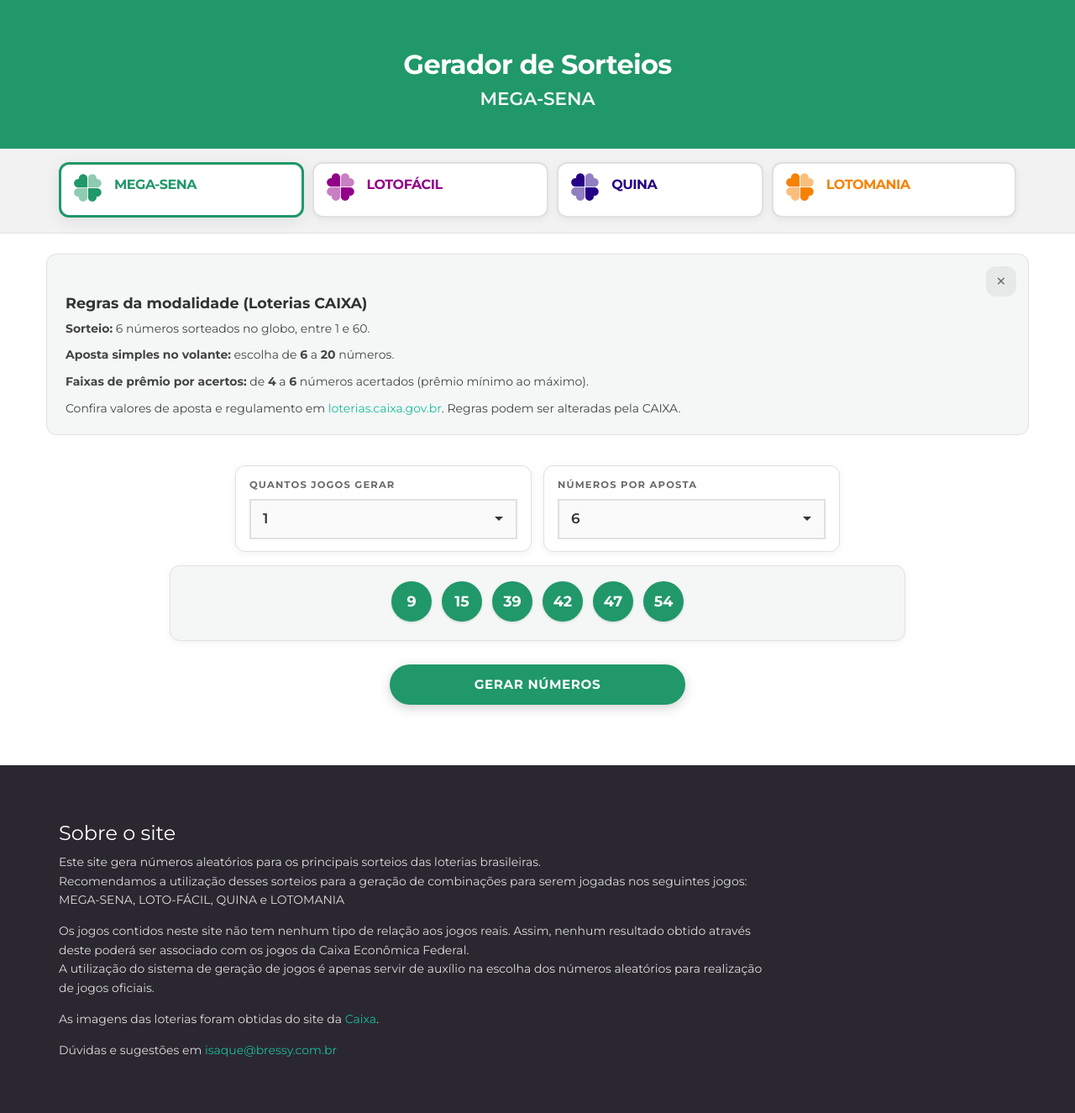
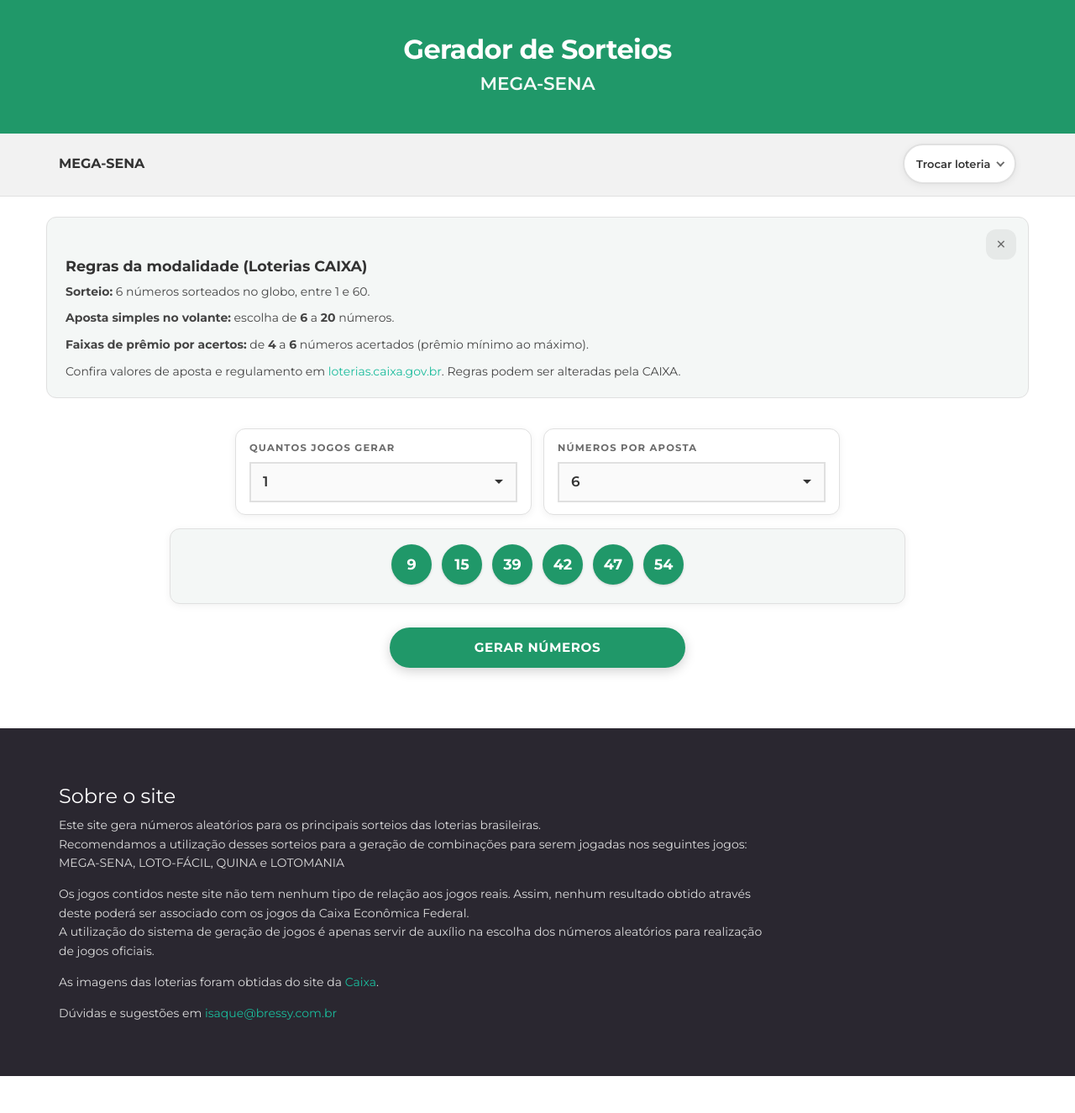
Before and after one commit to isaquebressy/isaquebressy.github.io, a Jekyll site: the page mega/index.html, which Jekyll copies as it is, in a window 1280 px wide. Shown: the whole page at 84% size. Built offline with Jekyll 4.4.1, drawn with Linux system fonts in a browser that asks for light colours; after the commit the page ends 1281 px from its top, so only the background shows below that.

Commit message:
Enhance PWA standalone support: sticky header with safe areas, compact lottery dropdown, haptic feedback and dynamic theme color

```diff
--- a/mega/index.html
+++ b/mega/index.html
@@ -3,12 +3,12 @@
 	<head>
 		<meta charset="utf-8">
 		<meta http-equiv="X-UA-Compatible" content="IE=edge">
-		<meta name="viewport" content="width=device-width, initial-scale=1">
+		<meta name="viewport" content="width=device-width, initial-scale=1, maximum-scale=1, user-scalable=no, viewport-fit=cover">
 		<meta name="description" content="Super Mega - Sistema de greação de números aleatórios para sorteios das principais loterias brasileiras: Mega-sena, Lotofácil, Quina e Lotomania." />
-		<meta name="theme-color" content="#1abc9c" />
+		<meta id="mega-theme-color" name="theme-color" content="#1abc9c" />
 		<meta name="apple-mobile-web-app-capable" content="yes" />
 		<meta name="apple-mobile-web-app-title" content="Super Mega" />
-		<meta name="apple-mobile-web-app-status-bar-style" content="default" />
+		<meta name="apple-mobile-web-app-status-bar-style" content="black-translucent" />
 		<link rel="manifest" href="manifest.json" />
 		<link rel="icon" type="image/png" sizes="192x192" href="img/pwa/icon-192.png" />
 		<link rel="apple-touch-icon" href="img/pwa/icon-192.png" />
@@ -20,12 +20,13 @@
 		<title>Super Mega - Gerador de números para sorteios da MEGA-SENA, LOTOFÁCIL, QUINA e LOTOMANIA</title>
 	</head>
 	<body ng-app="myApp" ng-controller="sorteioCtrl"
-		ng-class="{'mega-body--pwa-banner': pwaBannerChromium || pwaBannerIos}">
+		ng-class="{'mega-body--pwa-banner': pwaBannerChromium || pwaBannerIos, 'mega-body--standalone': megaBodyStandalone}">
 
 		<p class="container text-center mega-loading" ng-show="carregando">Carregando jogos…</p>
 		<p class="container alert alert-danger mega-erro" ng-show="erroJogos" ng-bind="erroJogos"></p>
 
 		<div ng-show="!carregando && !erroJogos">
+		<div class="mega-app-top">
 		<div class="jumbotron white header" style="background-color:{{cor}}">
 			<div class="container">
 				<h1 class="text-center">Gerador de Sorteios</h1>
@@ -35,6 +36,17 @@
 
 		<nav class="mega-nav-loterias" aria-label="Escolha da loteria">
 			<div class="container">
+				<div class="mega-loterias-compact">
+					<span class="mega-loterias-atual nome-loteria" ng-class="jogoAtual.classeCss" ng-bind="jogoNomeMenu"></span>
+					<button type="button" class="mega-loterias-toggle"
+						ng-click="toggleMenuLoterias()"
+						ng-attr-aria-expanded="{{ menuLoteriasAberto ? 'true' : 'false' }}"
+						aria-controls="mega-loterias-panel">
+						<span class="mega-loterias-toggle-label">Trocar loteria</span>
+						<span class="mega-loterias-toggle-chevron" ng-class="{'is-open': menuLoteriasAberto}" aria-hidden="true"></span>
+					</button>
+				</div>
+				<div id="mega-loterias-panel" class="mega-loterias-panel" ng-show="menuLoteriasAberto">
 					<div class="mega-loteria-list">
 						<button type="button" class="mega-loteria-btn"
 							ng-repeat="j in jogos track by j.id"
@@ -46,7 +58,9 @@
 						</button>
 					</div>
 				</div>
+			</div>
 		</nav>
+		</div>
 
 		<div class="container regras-jogo" ng-show="regrasVisivel">
 			<div class="well regras-jogo-well">
@@ -88,13 +102,21 @@
 			<div class="row row-button">
 				<div class="col-sm-3 col-md-4"></div>
 				<div class="col-sm-6 col-md-4">
-					<button type="button" ng-click="sortearAtual()" class="btn btn-lg btn-block text-uppercase mega-btn-gerar" ng-style="{ 'background-color': cor, 'color': '#fff' }">Gerar números</button>
+					<button type="button" ng-click="gerarComFeedback()" class="btn btn-lg btn-block text-uppercase mega-btn-gerar" ng-style="{ 'background-color': cor, 'color': '#fff' }">Gerar números</button>
 				</div>
 				<div class="col-sm-3 col-md-4"></div>
 			</div>
 		</div>
 		<div class="jumbotron footer white">
-			<div class="container">
+			<div class="mega-footer-standalone-bar" ng-if="megaBodyStandalone">
+				<button type="button" class="mega-footer-sobre-toggle"
+					ng-click="footerSobreAberto = !footerSobreAberto"
+					ng-attr-aria-expanded="{{ footerSobreAberto ? 'true' : 'false' }}"
+					aria-controls="mega-footer-sobre-conteudo">
+					Sobre o site
+				</button>
+			</div>
+			<div id="mega-footer-sobre-conteudo" class="container" ng-hide="megaBodyStandalone && !footerSobreAberto">
 				<div class="row">
 					<div class="col-md-9">
 						<h3>Sobre o site</h3>
@@ -155,6 +177,13 @@
 			var LS_PWA_DISMISS = 'mega-pwa-install-dismissed';
 			var PWA_DISMISS_COOLDOWN_MS = 14 * 24 * 60 * 60 * 1000;
 
+			function megaSetThemeColor(hex) {
+				var meta = document.getElementById('mega-theme-color');
+				if (meta && hex) {
+					meta.setAttribute('content', hex);
+				}
+			}
+
 			var app = angular.module('myApp', []);
 			app.run(['$rootScope', '$window', '$timeout', function($rootScope, $window, $timeout) {
 				var deferredInstallPrompt = null;
--- a/mega/style.css
+++ b/mega/style.css
@@ -26,6 +26,7 @@
 
 html {
 	font-size: 100%;
+	overscroll-behavior-y: contain;
 }
 
 body {
@@ -36,6 +37,11 @@
 	background: var(--mega-bg);
 	-webkit-font-smoothing: antialiased;
 	margin: 0;
+	touch-action: manipulation;
+}
+
+body.mega-body--standalone {
+	overscroll-behavior-y: none;
 }
 
 body.mega-body--pwa-banner {
@@ -98,11 +104,104 @@
 	color: #fff;
 }
 
+/* ——— Topo fixo (app) ——— */
+.mega-app-top {
+	position: sticky;
+	top: 0;
+	z-index: 1020;
+}
+
+.mega-app-top .header.jumbotron {
+	padding-top: calc(30px + env(safe-area-inset-top, 0px));
+	margin-bottom: 0;
+}
+
 /* ——— Navegação de loterias ——— */
 .mega-nav-loterias {
 	background: var(--mega-bg-soft);
-	padding: 16px 0 18px;
+	padding: 12px 0 14px;
 	border-bottom: 1px solid var(--mega-border);
+}
+
+.mega-loterias-compact {
+	display: flex;
+	align-items: center;
+	justify-content: space-between;
+	gap: 12px;
+	flex-wrap: wrap;
+}
+
+.mega-loterias-atual {
+	flex: 1 1 auto;
+	min-width: 0;
+	margin: 0;
+	font-weight: 700;
+	font-size: 1rem;
+	line-height: 1.3;
+}
+
+.mega-loterias-toggle {
+	display: inline-flex;
+	align-items: center;
+	gap: 8px;
+	min-height: var(--mega-touch-min);
+	padding: 8px 14px;
+	margin: 0;
+	border: 2px solid var(--mega-border);
+	border-radius: var(--mega-radius-pill);
+	background: #fff;
+	box-shadow: var(--mega-shadow);
+	font-family: 'Montserrat', sans-serif;
+	font-size: 0.8125rem;
+	font-weight: 600;
+	color: var(--mega-text);
+	cursor: pointer;
+	-webkit-tap-highlight-color: transparent;
+	transition: border-color 0.2s ease, box-shadow 0.2s ease;
+}
+
+.mega-loterias-toggle:hover,
+.mega-loterias-toggle:focus {
+	box-shadow: var(--mega-shadow-hover);
+	outline: none;
+}
+
+.mega-loterias-toggle:focus-visible {
+	outline: 2px solid var(--mega-accent);
+	outline-offset: 2px;
+}
+
+.mega-loterias-toggle-chevron {
+	display: inline-block;
+	width: 0.5em;
+	height: 0.5em;
+	border-right: 2px solid var(--mega-muted);
+	border-bottom: 2px solid var(--mega-muted);
+	transform: rotate(45deg);
+	margin-top: -0.25em;
+	transition: transform 0.2s ease;
+}
+
+.mega-loterias-toggle-chevron.is-open {
+	transform: rotate(-135deg);
+	margin-top: 0.15em;
+}
+
+.mega-loterias-panel {
+	padding-top: 14px;
+	margin-top: 4px;
+	border-top: 1px solid var(--mega-border);
+}
+
+@media (prefers-reduced-motion: reduce) {
+	body.mega-body--pwa-banner {
+		transition: none;
+	}
+
+	.mega-loterias-toggle,
+	.mega-loterias-toggle-chevron {
+		transition: none;
+	}
 }
 
 .mega-loteria-list {
@@ -535,6 +634,42 @@
 	padding: 0;
 }
 
+.mega-footer-standalone-bar {
+	padding: 10px 15px;
+	text-align: center;
+	border-bottom: 1px solid rgba(255, 255, 255, 0.08);
+}
+
+.mega-footer-sobre-toggle {
+	min-height: var(--mega-touch-min);
+	padding: 10px 20px;
+	margin: 0;
+	border: 1px solid rgba(255, 255, 255, 0.35);
+	border-radius: var(--mega-radius-pill);
+	background: transparent;
+	color: #fff;
+	font-family: 'Montserrat', sans-serif;
+	font-size: 0.875rem;
+	font-weight: 600;
+	cursor: pointer;
+	-webkit-tap-highlight-color: transparent;
+}
+
+.mega-footer-sobre-toggle:hover,
+.mega-footer-sobre-toggle:focus {
+	background: rgba(255, 255, 255, 0.08);
+	outline: none;
+}
+
+.mega-footer-sobre-toggle:focus-visible {
+	outline: 2px solid var(--mega-accent);
+	outline-offset: 2px;
+}
+
+body.mega-body--standalone .footer {
+	margin-top: 32px;
+}
+
 .footer {
 	background-color: #2a2730;
 	margin: 48px 0 0 0;
--- a/mega/sw.js
+++ b/mega/sw.js
@@ -1,5 +1,5 @@
 /* Super Mega — service worker (cache de shell + dados locais) */
-var CACHE_NAME = 'mega-pwa-v6';
+var CACHE_NAME = 'mega-pwa-v7';
 var BOOTSTRAP_CSS =
 	'https://maxcdn.bootstrapcdn.com/bootstrap/3.3.6/css/bootstrap.min.css';
 
```
Also changed, not shown: other parts of mega/index.html (+24 -1 lines). Lines whose indentation alone changed are shown as unchanged.
